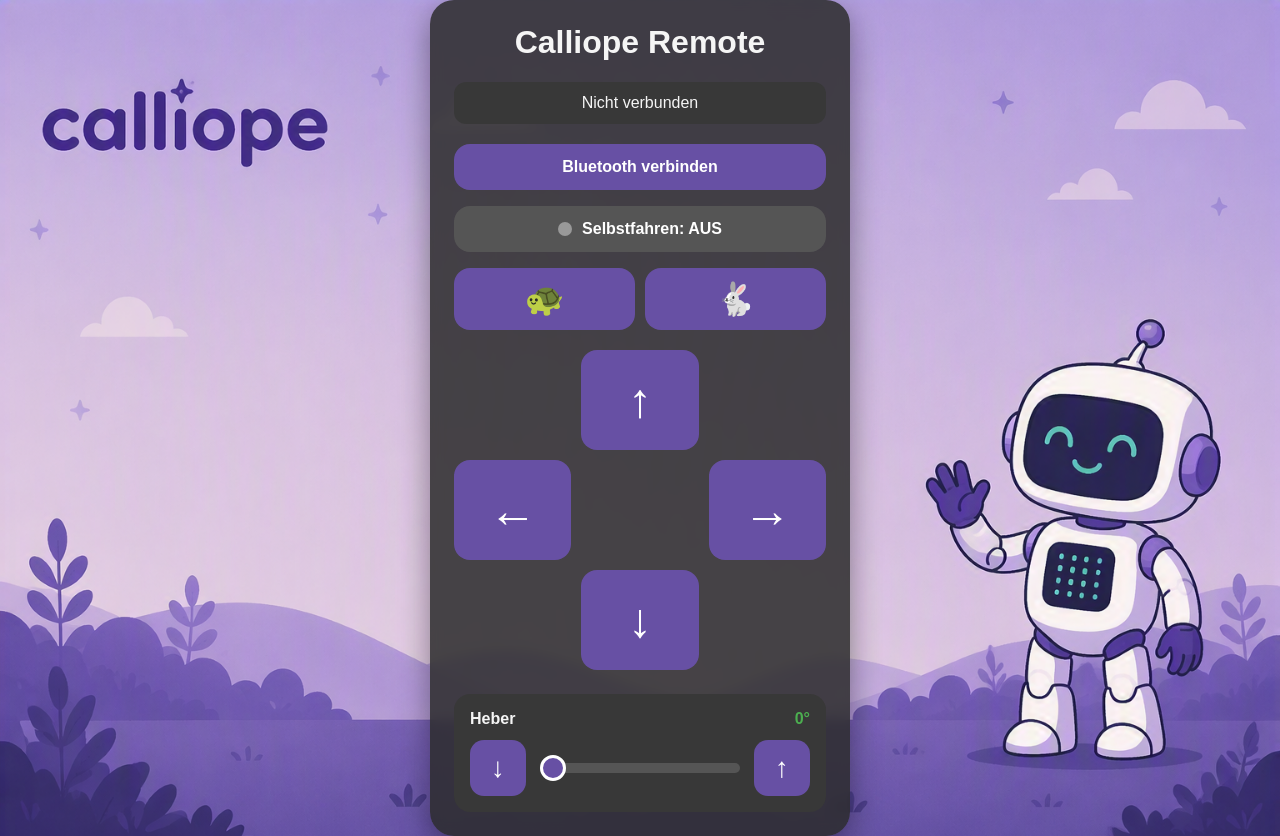
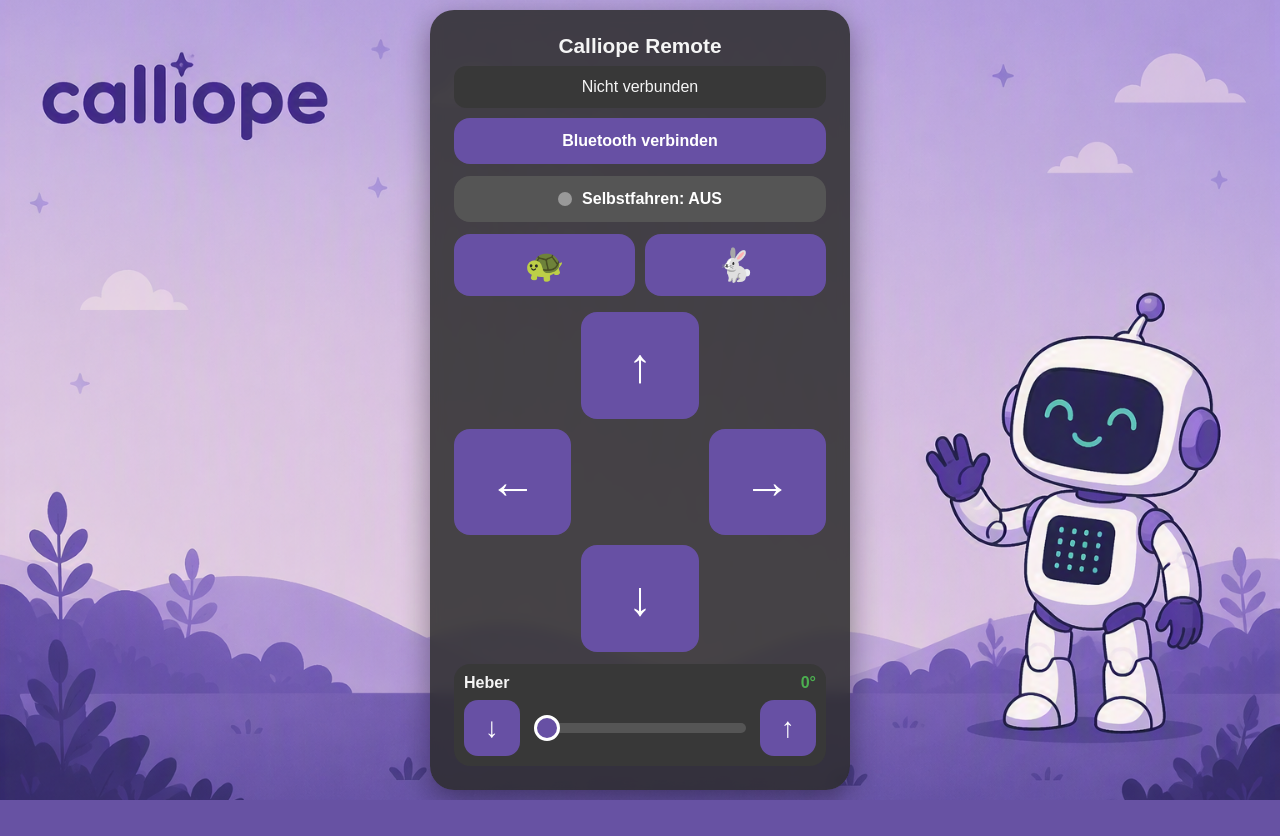
Before and after one commit to NiklasGehlen/Calliope, a Flask app: page / in a window 1280 px wide. After the commit the page ends 800 px from the top, so only its background shows below. Run offline with Flask 3, Linux system fonts and the light colour scheme.

Commit message:
style rework

```diff
--- a/static/css/style.css
+++ b/static/css/style.css
@@ -10,14 +10,11 @@
     box-sizing: border-box;
 }
 
-
 body {
     margin: 0;
 
-
     /* Fallback-Farbe, falls das Bild nicht laedt */
     background-color: var(--surface);
-
 
     /* Wallpaper: fuellt den ganzen Hintergrund, ohne sich zu verzerren */
     background-image: url("../img/wallpaper.png");
@@ -33,45 +30,37 @@ body {
     justify-content: center;
     align-items: center;
 
-    min-height: 100vh;
-
-
-
-
-
-
-
-
-
+    min-height: 100dvh;
+    padding: 10px;
 }
 
 .card {
-    width: 420px;
-    max-width: calc(100vw - 20px);
-
+    width: min(420px, 100%);
+    height: min(800px, calc(100dvh - 20px));
 
     /* leicht durchscheinend, damit das Wallpaper dahinter wirkt */
     background: rgba(43, 43, 43, .85);
     backdrop-filter: blur(6px);
 
     border-radius: 24px;
-    padding: 24px;
+    padding: clamp(12px, 2vw, 24px);
 
     box-shadow: 0 10px 30px rgba(0,0,0,.4);
 
-
-
+    display: flex;
+    flex-direction: column;
 }
 
 h1 {
     text-align: center;
     margin-top: 0;
-
+    margin-bottom: clamp(10px, 2vh, 20px);
+    font-size: clamp(1.3rem, 4vw, 2rem);
 }
 
 .status {
-    padding: 12px;
-    margin-bottom: 20px;
+    padding: clamp(8px, 1.5vw, 12px);
+    margin-bottom: clamp(12px, 2vh, 20px);
 
     border-radius: 12px;
 
@@ -89,9 +78,9 @@ button {
 
     cursor: pointer;
 
-    padding: 14px;
+    padding: clamp(10px, 2vw, 14px);
 
-    font-size: 16px;
+    font-size: clamp(14px, 3vw, 16px);
     font-weight: bold;
 
     transition: .15s;
@@ -116,7 +105,7 @@ button.active {
 /* ---- Selbstfahren-Umschalter ---- */
 #selfDriveBtn {
     width: 100%;
-    margin-top: 16px;
+    margin-top: clamp(10px, 1.5vh, 16px);
 
     display: flex;
     align-items: center;
@@ -154,7 +143,7 @@ button.active {
 
 /* ---- Geschwindigkeit (Schildkroete / Hase) ---- */
 .speed {
-    margin-top: 16px;
+    margin-top: clamp(10px, 1.5vh, 16px);
 
     display: grid;
 
@@ -164,24 +153,27 @@ button.active {
 }
 
 .speed-btn {
-    font-size: 32px;
-
-    padding: 12px;
+    font-size: clamp(20px, 5vw, 32px);
+    padding: clamp(8px, 2vw, 12px);
 }
 
 .pad {
-    margin-top: 20px;
+    margin-top: clamp(12px, 2vh, 20px);
+
+    /* waechst dynamisch mit und fuellt den freien Platz */
+    flex: 1;
 
     display: grid;
 
-    gap: 10px;
+    gap: clamp(6px, 1vw, 10px);
 
     grid-template-columns: repeat(3, 1fr);
-    grid-template-rows: repeat(3, 100px);
+    grid-template-rows: repeat(3, 1fr);
 }
 
 .direction {
-    font-size: 48px;
+    font-size: clamp(24px, 6vw, 48px);
+    padding: 0;
 }
 
 #upBtn {
@@ -206,12 +198,12 @@ button.active {
 
 /* ---- Heber-Steuerung ---- */
 .lifter {
-    margin-top: 24px;
+    margin-top: clamp(14px, 2vh, 24px);
 
     background: #383838;
 
     border-radius: 16px;
-    padding: 16px;
+    padding: clamp(10px, 2vw, 16px);
 }
 
 .lifter-header {
@@ -237,12 +229,12 @@ button.active {
 .lifter-arrow {
     flex: 0 0 auto;
 
-    width: 56px;
-    height: 56px;
+    width: clamp(44px, 10vw, 56px);
+    height: clamp(44px, 10vw, 56px);
 
     padding: 0;
 
-    font-size: 28px;
+    font-size: clamp(22px, 5vw, 28px);
 
     border-radius: 14px;
 }
@@ -294,10 +286,36 @@ button.active {
 }
 
 .hint {
-    margin-top: 18px;
+    margin-top: clamp(10px, 1.5vh, 18px);
 
     font-size: 13px;
 
     text-align: center;
 
     color: #d0d0d0;
+}
+
+/* ---- Kleine Hoehen: noch kompakter, damit nichts scrollt ---- */
+@media (max-height: 800px) {
+    h1 {
+        margin-bottom: 8px;
+        font-size: 1.3rem;
+    }
+
+    .status {
+        margin-bottom: 10px;
+    }
+
+    .lifter {
+        margin-top: 12px;
+        padding: 10px;
+    }
+
+    .lifter-header {
+        margin-bottom: 8px;
+    }
+
+    .hint {
+        margin-top: 10px;
+    }
+}
```
